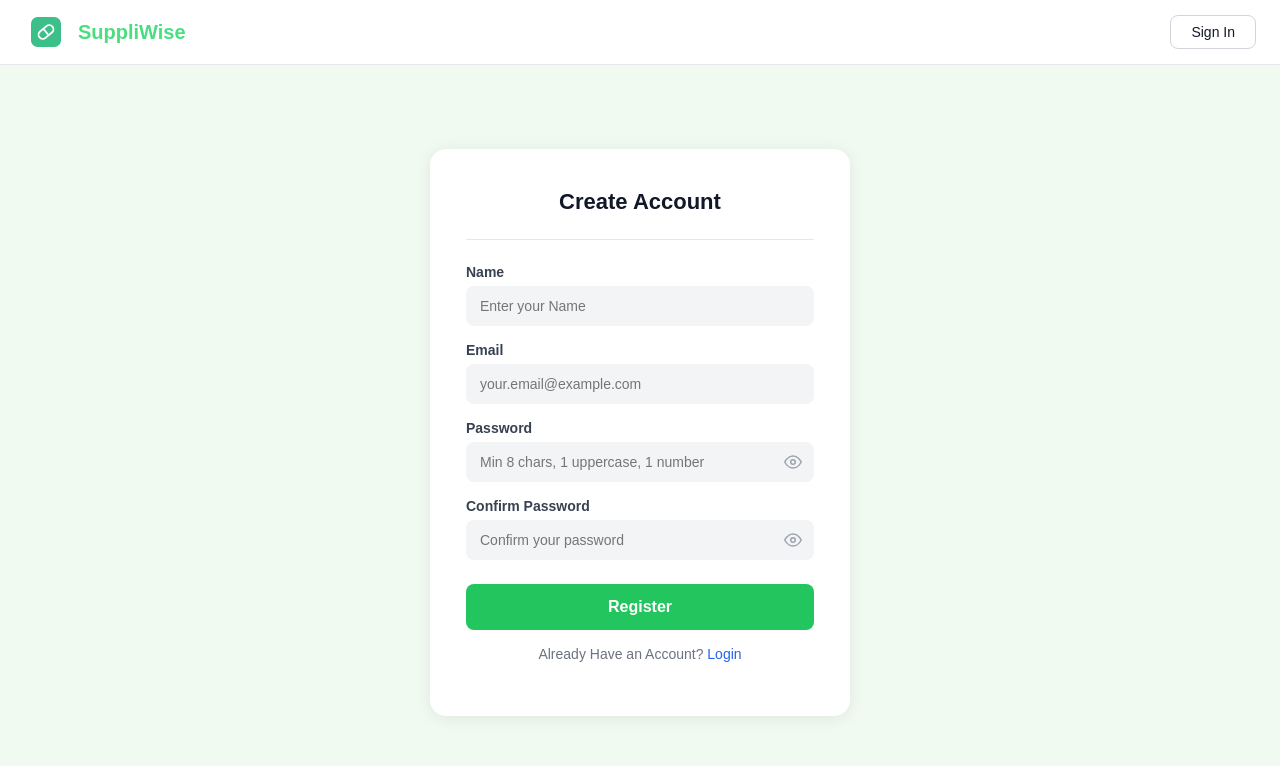
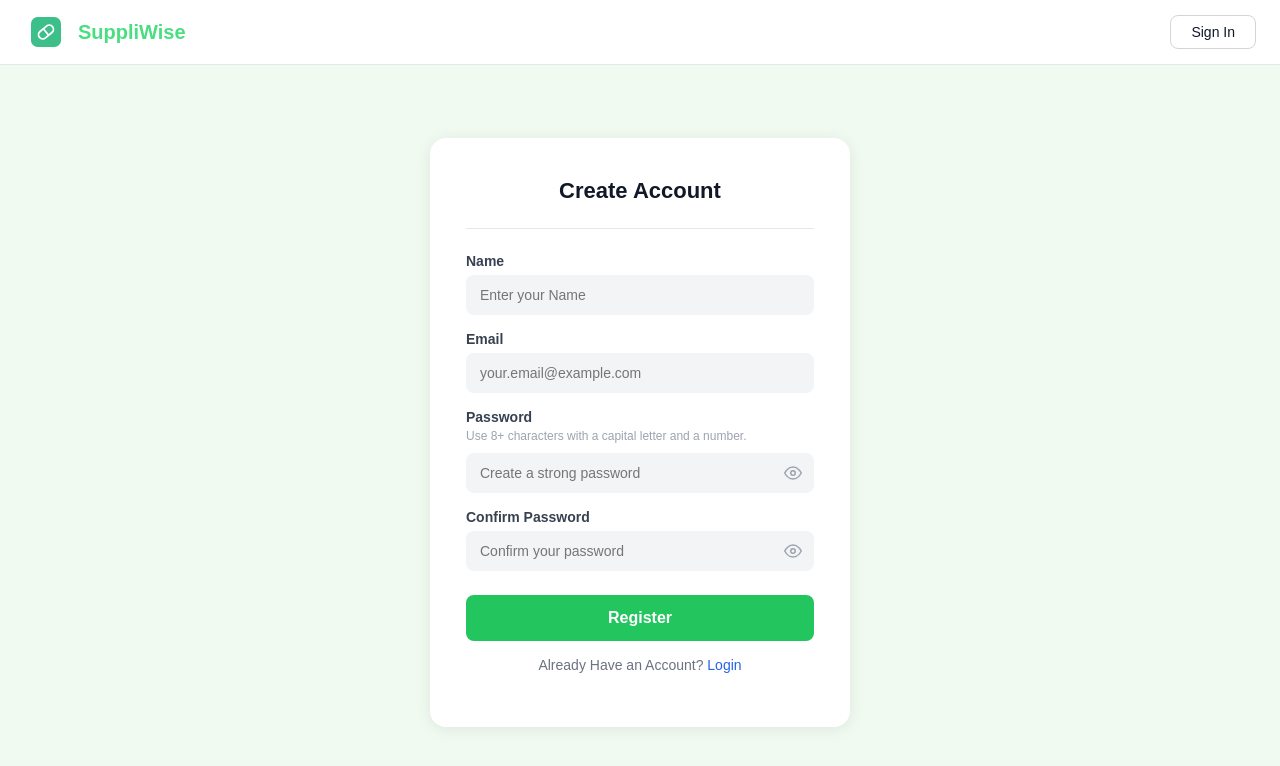
Before and after one commit to REIIdes/SuppliWise, a React (Vite) app in the folder my-react-app/: page /signup in a window 1280 px wide. Shown: the top 766 px of the page. Built offline with nearby package versions, Linux system fonts and the light colour scheme.

Commit message:
UX: friendlier password hints and error messages on Create Account

```diff
--- a/my-react-app/src/Pages/LogIn.css
+++ b/my-react-app/src/Pages/LogIn.css
@@ -183,3 +183,11 @@
 .field-has-error .auth-input-wrap input:focus {
   box-shadow: 0 0 0 2px #ef4444;
 }
+
+/* Password hint text shown below the label */
+.auth-field-hint {
+  font-size: 12px;
+  color: #9ca3af;
+  margin: -2px 0 4px 0;
+  font-family: sans-serif;
+}
--- a/my-react-app/src/Pages/SignIn.jsx
+++ b/my-react-app/src/Pages/SignIn.jsx
@@ -25,9 +25,9 @@ function validateEmail(email) {
 
 function validatePassword(password) {
   if (!password) return 'Please enter a password.';
-  if (password.length < 8) return 'Password must be at least 8 characters.';
-  if (!/[A-Z]/.test(password)) return 'Password must contain at least one uppercase letter.';
-  if (!/[0-9]/.test(password)) return 'Password must contain at least one number.';
+  if (password.length < 8) return 'Your password is too short — please use at least 8 characters.';
+  if (!/[A-Z]/.test(password)) return 'Add at least one capital letter to make your password stronger.';
+  if (!/[0-9]/.test(password)) return 'Add at least one number to make your password stronger.';
   return '';
 }
 
@@ -155,13 +155,14 @@ function SignIn() {
 
           <div className={`auth-field ${fieldErrors.password ? 'field-has-error' : ''}`}>
             <label>Password</label>
+            <p className="auth-field-hint">Use 8+ characters with a capital letter and a number.</p>
             <div className="auth-input-wrap">
               <input
                 type={showPassword ? 'text' : 'password'}
                 value={password}
                 onChange={(e) => { setPassword(e.target.value); if (fieldErrors.password) validateField('password', e.target.value); }}
                 onBlur={(e) => validateField('password', e.target.value)}
-                placeholder="Min 8 chars, 1 uppercase, 1 number"
+                placeholder="Create a strong password"
                 required
               />
               <button type="button" className="eye-btn" onClick={() => setShowPassword(s => !s)} aria-label="Toggle password visibility">
```
Also changed, not shown: 1 other file (tests, documents, lock files or other folders).
